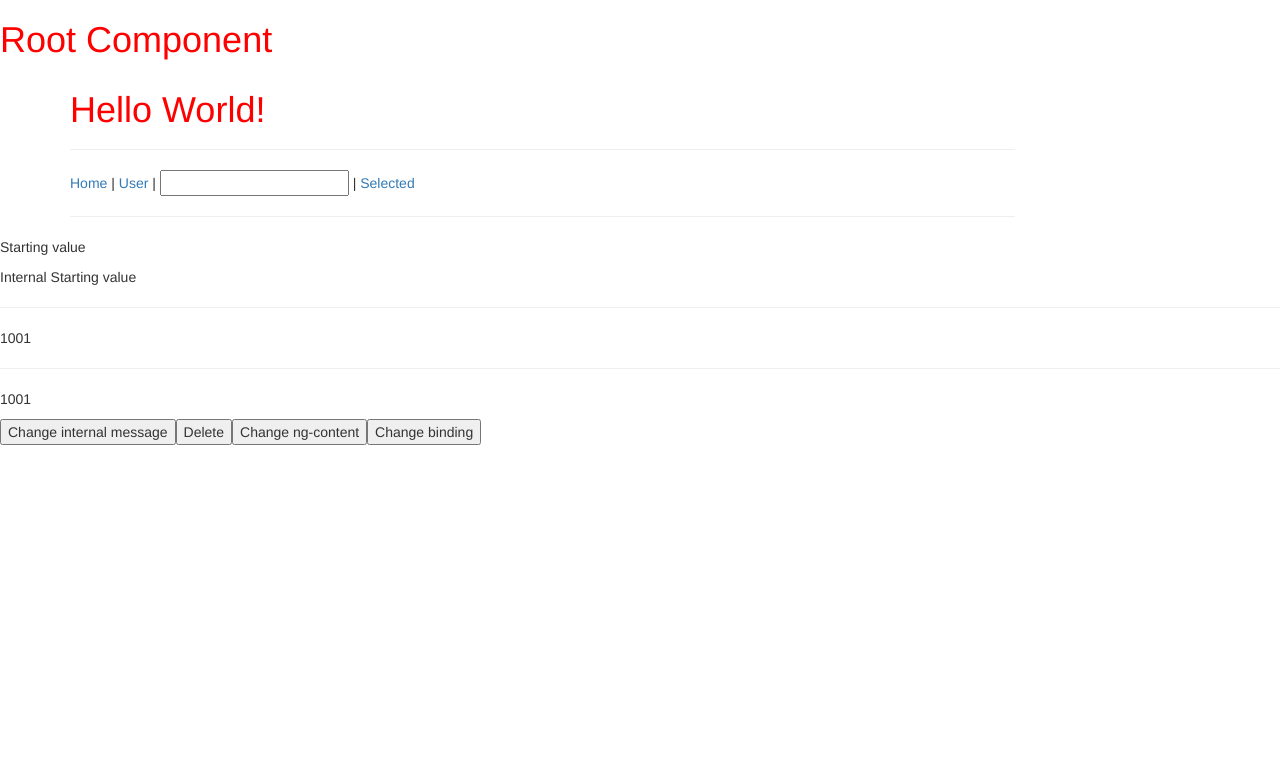
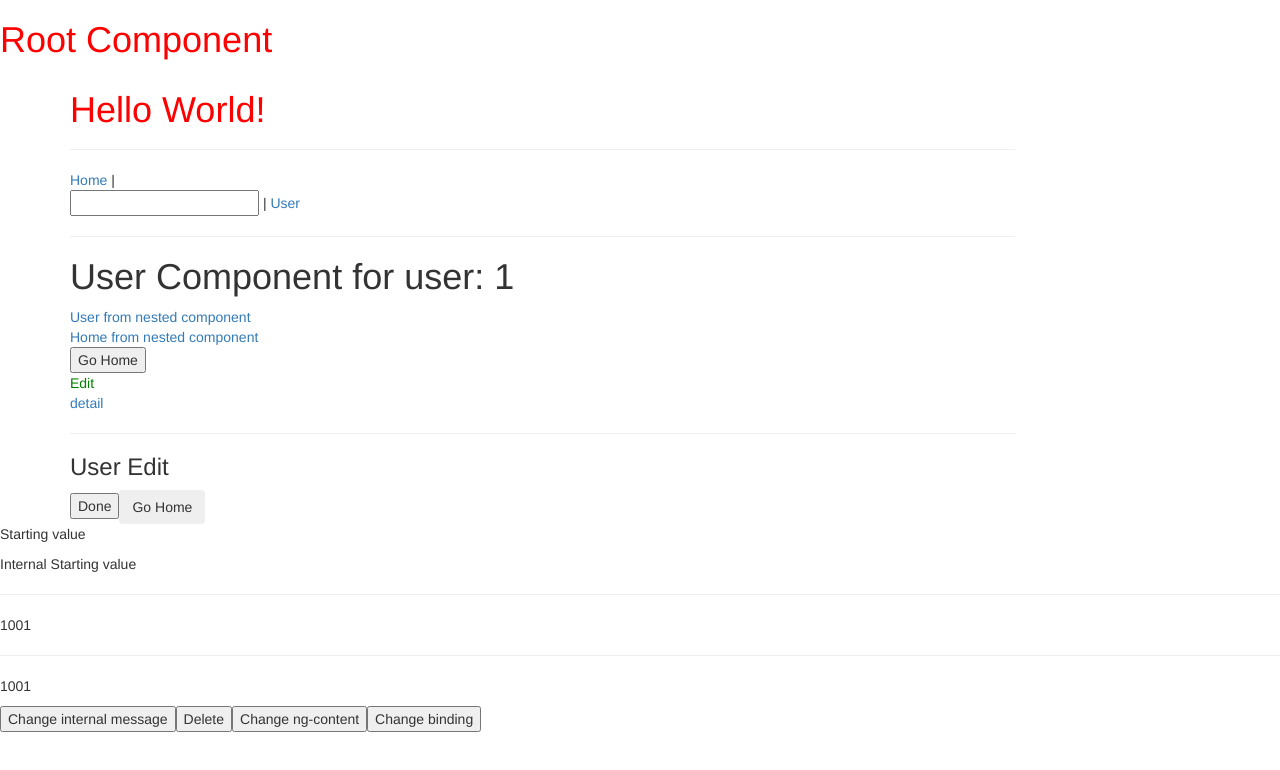
Before and after one commit to Etchs/ng2-first-app, an Angular app: page /user/1/edit in a window 1280 px wide. Before the commit this address led to /. Shown: the top 770 px of the page. Built offline with nearby package versions, Linux system fonts and the light colour scheme.

Commit message:
adding canActivate gaurd

```diff
--- a/src/app/app.component.css
+++ b/src/app/app.component.css
@@ -1,3 +1,9 @@
 h1 {
   color: red;
 }
+.active {
+  border: 1px solid red;
+}
+.active2 {
+  color: red;
+}
--- a/src/app/app.component.html
+++ b/src/app/app.component.html
@@ -6,10 +6,11 @@
     <div class="col-xs-10">
       <h1>Hello World!</h1>
       <hr>
-      <a [routerLink]="['']" [queryParams]="{analytics: 500}">Home</a> |
-      <a [routerLink]="['user']">User</a> |
+      <div routerLinkActive="active" [routerLinkActiveOptions]="{exact: true}">
+        <a [routerLink]="['']" [queryParams]="{analytics: 500}">Home</a> |
+      </div>
       <input type="text" #id (input)="0"> |
-      <a [routerLink]="['user', id.value]">Selected</a>
+      <a [routerLink]="['user', id.value]" routerLinkActive="active2">User</a>
       <hr>
       <router-outlet></router-outlet>
     </div>
--- a/src/app/app.module.ts
+++ b/src/app/app.module.ts
@@ -16,6 +16,7 @@ import { UserDetailComponent } from './user/user-detail.component';
 import { UserEditComponent } from './user/user-edit.component';
 import { HomeComponent } from './home-component.component';
 import {routing} from "./app.routes";
+import {UserDetailGaurd} from "./user/user-detail.gaurd";
 
 @NgModule({
   declarations: [
@@ -38,7 +39,7 @@ import {routing} from "./app.routes";
     HttpModule,
     routing
   ],
-  providers: [],
+  providers: [UserDetailGaurd],
   bootstrap: [AppComponent]
 })
 export class AppModule { }
--- a/src/app/user/user-detail.component.ts
+++ b/src/app/user/user-detail.component.ts
@@ -1,28 +1,12 @@
 import { Component } from '@angular/core';
-import {ActivatedRoute} from "@angular/router";
-import {Subscription} from "rxjs";
 
 @Component({
   moduleId: module.id,
   selector: 'app-user-detail',
   template: `
       <h3>Some user Details</h3>
-      <hr>
-      {{id}}
     `
 })
 export class UserDetailComponent {
-  private subscription: Subscription;
 
-  id: string;
-
-  constructor(private activatedRoute: ActivatedRoute) {
-    this.subscription = activatedRoute.params.subscribe(
-      (param: any) => this.id = param['id']
-    );
-  }
-
-  ngOnDestroy() {
-    this.subscription.unsubscribe();
-  }
 }
--- /dev/null
+++ b/src/app/user/user-detail.gaurd.ts
@@ -0,0 +1,7 @@
+import {CanActivate, ActivatedRouteSnapshot, RouterStateSnapshot} from "@angular/router";
+import {Observable} from "rxjs";
+export class UserDetailGaurd implements CanActivate {
+  canActivate(route: ActivatedRouteSnapshot, state: RouterStateSnapshot): Observable<boolean> | boolean {
+    return confirm('Are you sure?');
+  }
+}
--- a/src/app/user/user-edit.component.ts
+++ b/src/app/user/user-edit.component.ts
@@ -1,11 +1,19 @@
 import { Component } from '@angular/core';
+import {Router} from "@angular/router";
 
 @Component({
   moduleId: module.id,
   selector: 'app-user-edit',
   template: `
         <h3>User Edit</h3>
+        <button (click)="done = true">Done</button>
+        <button class="btn btn-alert" (click)="onNavigate()">Go Home</button>
     `
 })
 export class UserEditComponent {
+  done = false;
+  constructor(private router: Router) {}
+  onNavigate() {
+    this.router.navigate(['/'], {queryParams: {analytics:100}});
+  }
 }
--- a/src/app/user/user.component.ts
+++ b/src/app/user/user.component.ts
@@ -1,20 +1,48 @@
 import { Component } from '@angular/core';
-import {Router} from "@angular/router";
+import {Router, ActivatedRoute} from "@angular/router";
+import {Subscription} from "rxjs";
 
 @Component({
   moduleId: module.id,
   selector: 'app-user-component',
   template: `
-      <h1>User Component</h1>
-      <a [routerLink]="['/user']">User from nested component</a>
+      <h1>User Component for user: {{id}}</h1>
+      <a [routerLink]="['/user}'+id]">User from nested component</a>
       <br>
       <a [routerLink]="['../']">Home from nested component</a>
       <br>
       <button (click)="onNavigate()">Go Home</button>
-    `
+      <br>
+      <a [routerLink]="['edit']" routerLinkActive="active3">Edit</a>
+      <br>
+      <a [routerLink]="['detail']" routerLinkActive="active4">detail</a>
+      <hr>
+      <router-outlet></router-outlet>
+    `,
+  styles: [`
+  .active3 {
+    color: green;
+  }
+  .active4 {
+    color: blue;
+  }
+  `]
 })
 export class UserComponent {
-  constructor (private router: Router) {}
+  private subscription: Subscription;
+
+  id: string;
+
+  constructor(private router: Router, private activatedRoute: ActivatedRoute) {
+    this.subscription = activatedRoute.params.subscribe(
+      (param: any) => this.id = param['id']
+    );
+  }
+
+  ngOnDestroy() {
+    this.subscription.unsubscribe();
+  }
+
   onNavigate() {
     this.router.navigate(['/'], {queryParams: {analytics:100}});
   }
--- /dev/null
+++ b/src/app/user/user.routes.ts
@@ -0,0 +1,13 @@
+import {UserDetailComponent} from "./user-detail.component";
+import {UserEditComponent} from "./user-edit.component";
+import {UserDetailGaurd} from "./user-detail.gaurd";
+
+export const USER_ROUTES = [
+  { path: 'detail',
+    component: UserDetailComponent,
+    canActivate: [UserDetailGaurd]
+  },{
+    path: 'edit',
+    component: UserEditComponent
+  }
+];
```
Also changed, not shown: src/app/app.routes.ts (+5 -2 lines).
